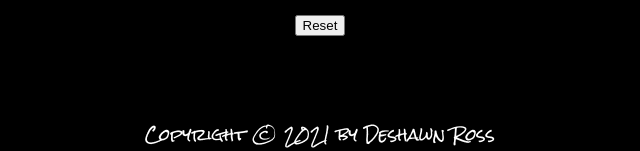
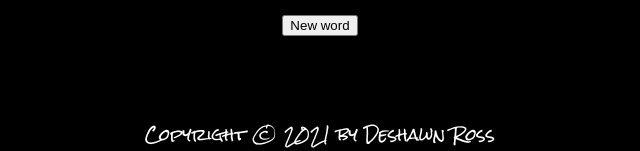
Before and after one commit to dross3121/Ross-Guesstimate, a plain HTML site: page index.html in a window 1280 px wide. Shown: the part 1147-1298 px from the top of the page, 320-960 px from the left. Drawn offline with Linux system fonts and the light colour scheme.

Commit message:
changed reset button

```diff
--- a/index.html
+++ b/index.html
@@ -23,7 +23,7 @@
         </div>
     </div>
 </div>
-    <button id="reset" onclick="reset()">Reset</button>
+    <button id="reset" onclick="reset()">New word</button>
     <p class="still">Copyright &copy 2021 by Deshawn Ross </p>
     <script src="scripts.js"></script>
 
```
